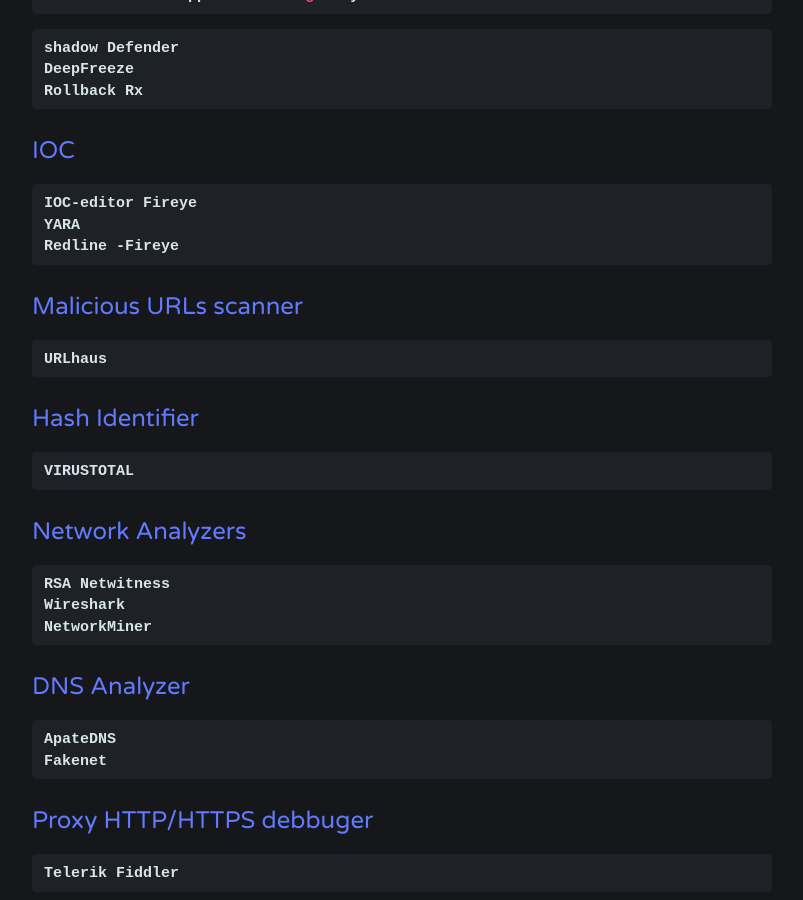
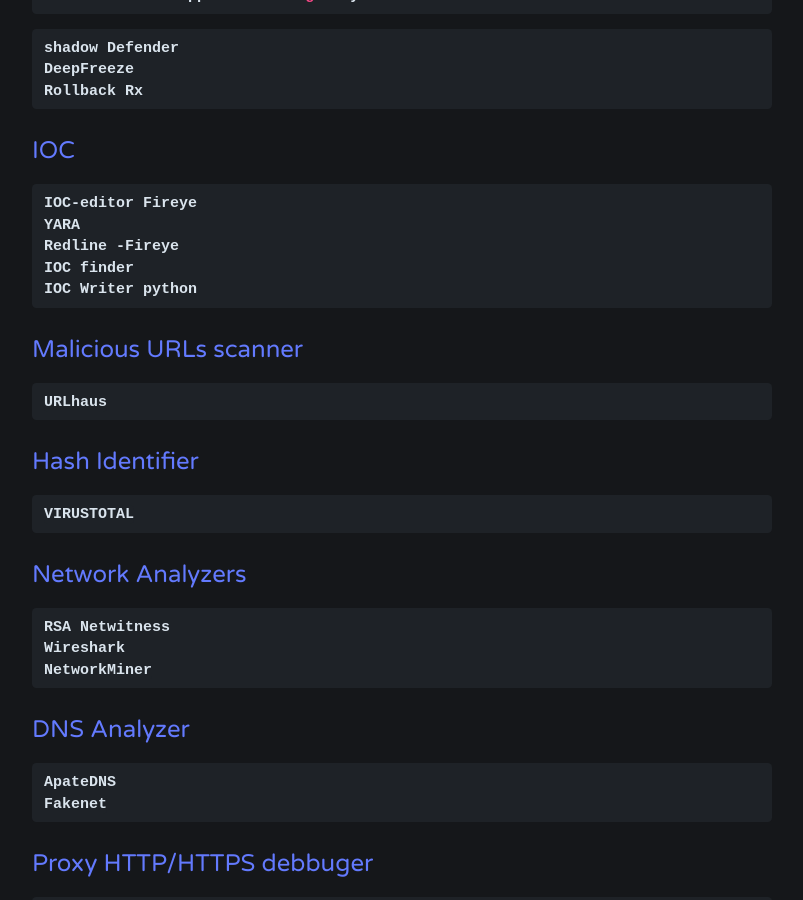
Before and after one commit to Rayferrufino/Rayferrufino.github.io, a Jekyll site: the page built from _posts/2021-01-04-Threat-Hunting-Tools.md, in a window 1280 px wide and 900 px high, scrolled down 1059 px. Shown: the whole window, without its empty margins (238-1041 px from the left). Built offline with Jekyll 4.4.1, drawn with Linux system fonts in a browser that asks for light colours; comment, search, counter and statistics services are not loaded.

Commit message:
Update 2021-01-04-Threat-Hunting-Tools.md

````diff
--- a/_posts/2021-01-04-Threat-Hunting-Tools.md
+++ b/_posts/2021-01-04-Threat-Hunting-Tools.md
@@ -42,6 +42,8 @@
 IOC-editor Fireye
 YARA
 Redline -Fireye
+IOC finder
+IOC Writer python
 ```
 ## Malicious URLs scanner
 
````
